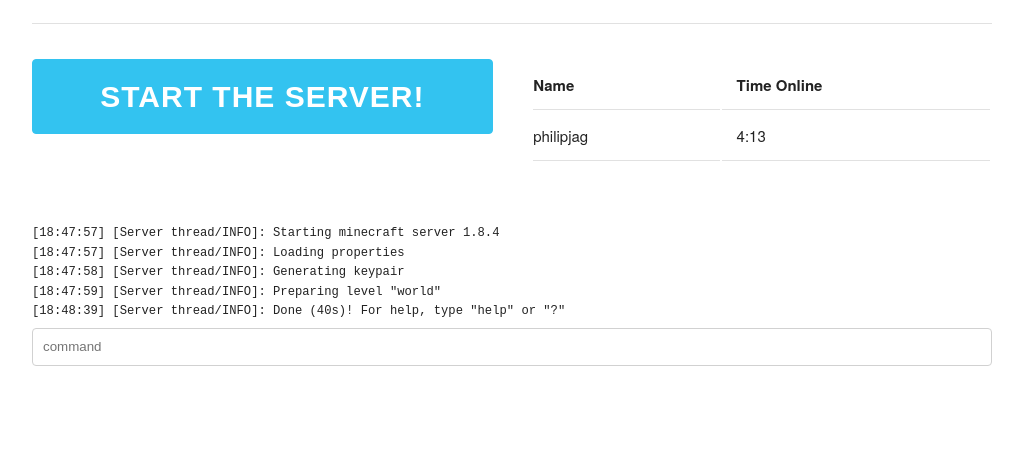
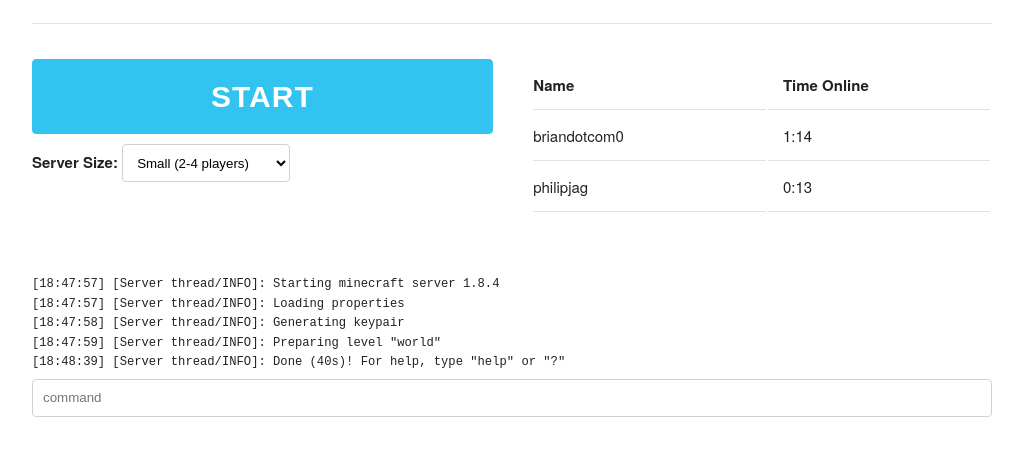
Before and after one commit to positron/aws-minecraft, a plain HTML site: page static/index.html in a window 1280 px wide. Shown: the part 75-530 px from the top of the page, without its empty margins (128-1151 px from the left). Drawn offline with nearby package versions, Linux system fonts and the light colour scheme.

Commit message:
Add server size selection under start button

```diff
--- a/static/custom.css
+++ b/static/custom.css
@@ -5,3 +5,6 @@
 #log {
    margin-bottom: 0.5em;
 }
+label#server-size-label {
+   display: inline-block;
+}
--- a/static/index.html
+++ b/static/index.html
@@ -19,7 +19,15 @@
     </div>
     <div class="row">
       <div class="six columns">
-        <button id="start-button" class="button-primary u-full-width">Start the Server!</button>
+          <button id="start-button" class="button-primary u-full-width">Start</button>
+        <div id="server-size-group">
+          <label id="server-size-label" for="server-size">Server Size: </label>
+          <select id="server-size">
+            <option value="t2.micro">Micro (1-2 players)</option>
+            <option value="t2.small" selected>Small (2-4 players)</option>
+            <option value="t2.medium">Medium (4-8 players)</option>
+          </select>
+        </div>
       </div>
       <div class="six columns">
         <table class="u-full-width">
@@ -31,8 +39,12 @@
           </thead>
           <tbody>
             <tr>
+              <td>briandotcom0</td>
+              <td>1:14</td>
+            </tr>
+            <tr>
               <td>philipjag</td>
-              <td>4:13</td>
+              <td>0:13</td>
             </tr>
           </tbody>
         </table>
```
